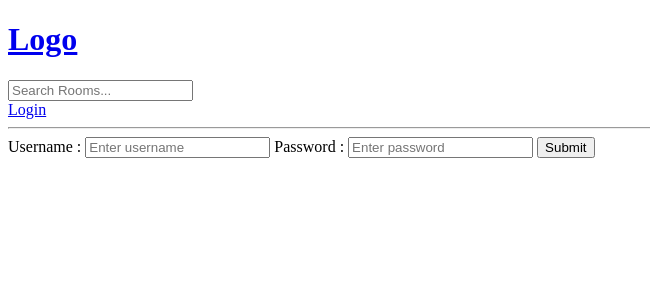
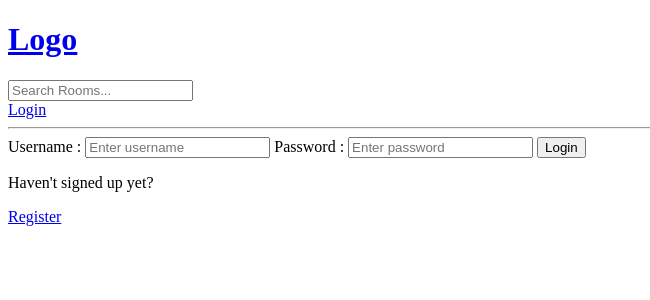
Before and after one commit to eboominathan/django_basics, a Django app: page /login/ in a window 1280 px wide. Shown: the top 300 px of the page, without its empty margins (0-650 px from the left). Run offline with Django 5.2, Linux system fonts and the light colour scheme.

Commit message:
Register ccompleted

```diff
--- a/studybud/base/templates/base/home.html
+++ b/studybud/base/templates/base/home.html
@@ -27,8 +27,10 @@
     <div>
         {% for room in rooms%}
             <div>
+                {% if request.user == room.host %}
                 <a href="{% url 'update-room' room.id %}">Edit</a>
                 <a href="{% url 'delete-room' room.id %}">Delete</a>
+                {% endif %}
                 <span>@{{room.host.username}}</span>
                 <h5>{{room.id}} --  <a href="{% url 'room' room.id %}">{{room.name}}</h5></a>
                 <small>{{room.topic.name}}</small>
--- a/studybud/base/templates/base/login_register.html
+++ b/studybud/base/templates/base/login_register.html
@@ -1,11 +1,33 @@
-{% extends 'main.html' %} {% block content %}
+{% extends 'main.html' %}
 
+{% block content %}
+
+{% if page == 'login' %}
+<div>
 <form action="" method="post">
   {% csrf_token %}
   <label for="username">Username : </label>
   <input type="text" name="username" placeholder="Enter username" />
   <label for="username">Password : </label>
-  <input type="text" name="password" placeholder="Enter password" />
-  <input type="submit" value="Submit" />
+  <input type="password" name="password" placeholder="Enter password" />
+  <input type="submit" value="Login" />
 </form>
+<p>Haven't signed up yet?</p>
+<a href="{% url 'register' %}">Register</a>
+</div>
+{% else  %}
+<div>
+  <form action="" method="post">
+    {% csrf_token %}
+    {{form.as_p}}
+    {% comment %} <label for="username">Username : </label>
+    <input type="text" name="username" placeholder="Enter username" />
+    <label for="username">Password : </label>
+    <input type="password" name="password" placeholder="Enter password" /> {% endcomment %}
+    <input type="submit" value="Register" />
+  </form>
+  <p>Already have an account?</p>
+<a href="{% url 'login' %}">Login</a>
+  </div>
+{% endif %}
 {% endblock content %}
--- a/studybud/base/urls.py
+++ b/studybud/base/urls.py
@@ -5,6 +5,7 @@ from . import views
 urlpatterns = [
     path('login/',views.loginPage,name="login"),
     path('logout/',views.logoutUser,name="logout"),
+    path('register/',views.registerPage,name="register"),
     path('',views.home,name="home"),
     path('room/<str:pk>/',views.room,name="room"),
     path('create-room/',views.createRoom,name="create-room"),
--- a/studybud/base/views.py
+++ b/studybud/base/views.py
@@ -7,6 +7,7 @@ from django.contrib import messages
 from django.contrib.auth.decorators import login_required
 from django.contrib.auth import authenticate, login, logout
 from django.http import HttpResponse
+from django.contrib.auth.forms import UserCreationForm
 
 # rooms = [
 #     {'id' : 1,'name' : 'Lets learn python'},
@@ -17,6 +18,9 @@ from django.http import HttpResponse
 
 
 def loginPage(request):
+    page = 'login'
+    if request.user.is_authenticated:
+        return redirect('home')
     if request.method == 'POST':
         username = request.POST.get('username')
         password = request.POST.get('password')
@@ -32,13 +36,28 @@ def loginPage(request):
         else:
             messages.errors(request, 'Username or Password doesnot exists')
 
-    context = {}
+    context = {'page': page}
     return render(request, 'base/login_register.html', context)
 
 
 def logoutUser(request):
     logout(request)
     return redirect('home')
+
+
+def registerPage(request):
+    form = UserCreationForm()
+    if request.method == 'POST':
+        form = UserCreationForm(request.POST)
+        if form.is_valid():
+            user = form.save(commit=False)
+            user.username = user.username.lower()
+            user.save()
+            login(request,user)
+            return redirect('home')
+        else:
+            messages.error(request, 'An error occured during registration')
+    return render(request, 'base/login_register.html', {"form": form})
 
 
 def home(request):
--- a/studybud/templates/navbar.html
+++ b/studybud/templates/navbar.html
@@ -7,6 +7,7 @@
 </form>
 
 {% if request.user.is_authenticated %}
+    <p>Hello {{ request.user }}</p>
 <a href="{% url 'logout' %}">Logout</a>
 {% else %}
 <a href="{% url 'login' %}">Login</a>
```
Also changed, not shown: studybud/db.sqlite3.
